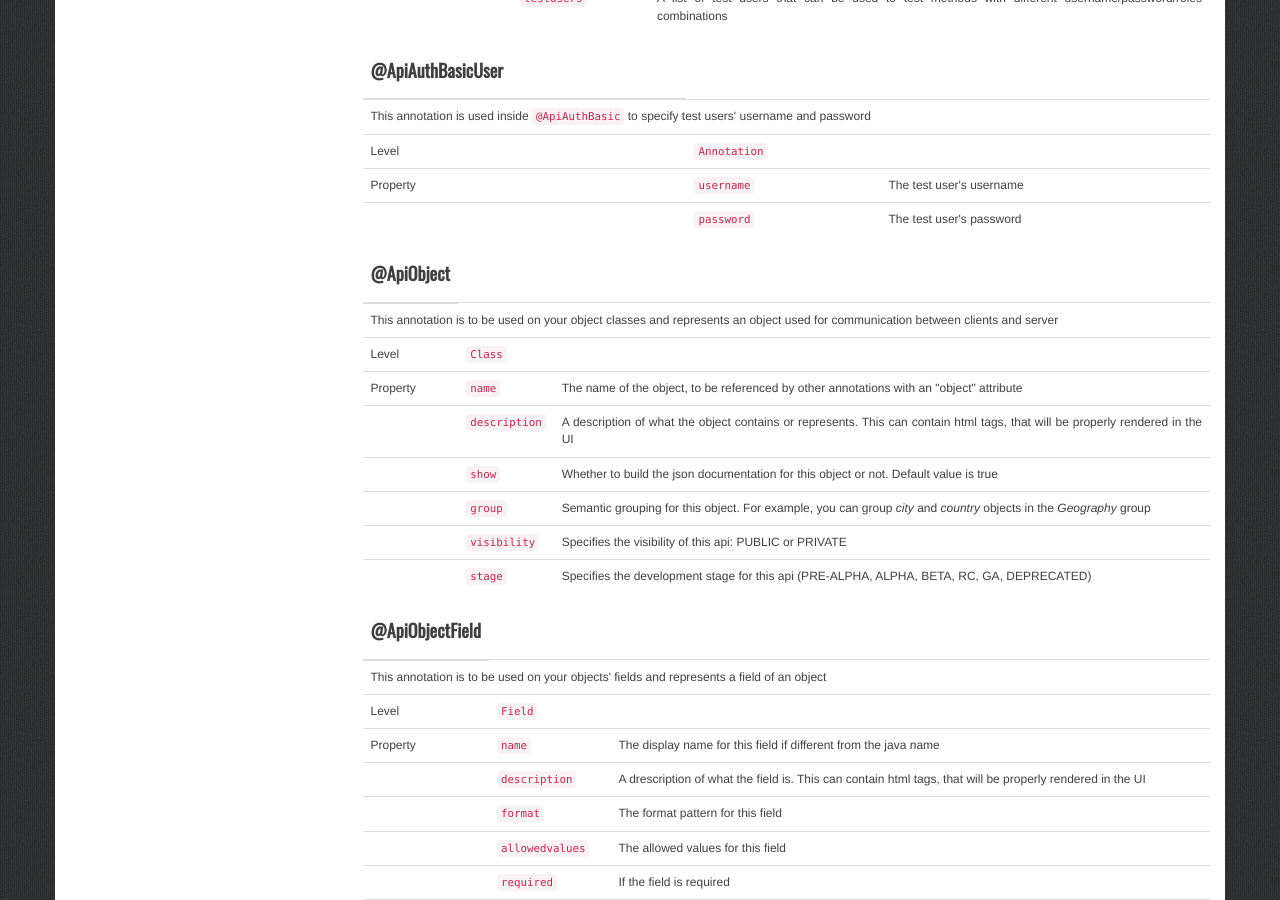
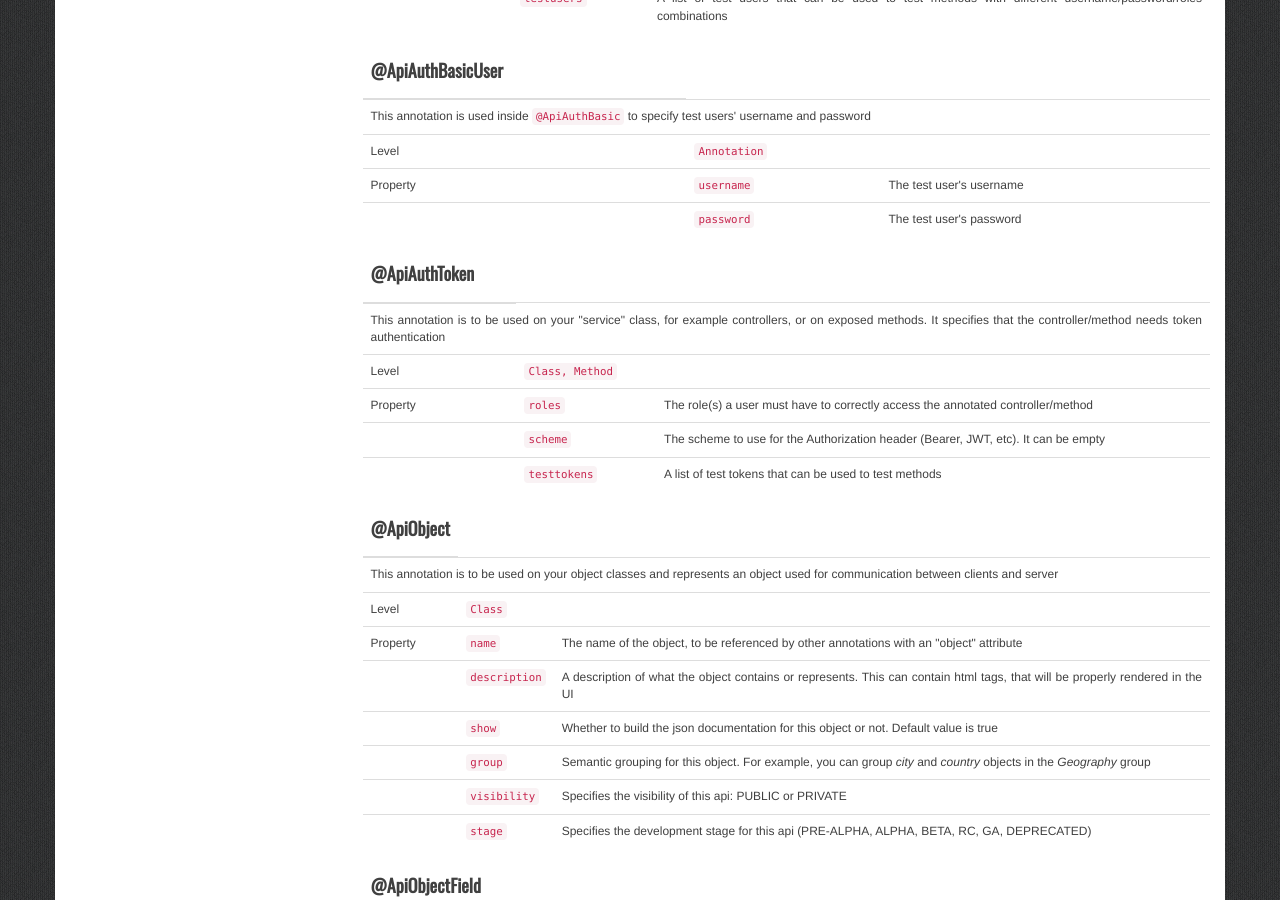
Before and after one commit to fabiomaffioletti/jsondoc, a Jekyll site: the page built from annotations.html, in a window 1280 px wide and 900 px high, scrolled down 5777 px. Built offline with Jekyll 4.4.1, drawn with Linux system fonts in a browser that asks for light colours; nearby versions of some CDN libraries; some web fonts are replaced; Markdown is read by kramdown in place of the engine named in the settings; some of the changed text lies outside the part shown.

Commit message:
docs for version 1.2.7

```diff
--- a/_config.yml
+++ b/_config.yml
@@ -2,6 +2,6 @@ name: JSONDoc
 baseurl:
 markdown: redcarpet
 highlighter: pygments
-version: 1.2.6
+version: 1.2.7
 demourl: http://jsondoc.eu01.aws.af.cm/jsondoc-ui.html
 downloadurl: distro/jsondoc-bundle-1.0.2.tar.gz
--- a/annotations.html
+++ b/annotations.html
@@ -14,7 +14,7 @@ title: Documentation
 	<tr><td><a href="#apiglobal">@ApiGlobal</a></td><td><a href="#api">@Api</a></td><td><a href="#apiauthnone">@ApiAuthNone</a></td><td><a href="#apiobject">@ApiObject</a></td><td><a href="#apiflowset">@ApiFlowSet</a></td></tr>
 	<tr><td><a href="#apiglobalsection">@ApiGlobalSection</a></td><td><a href="#apimethod">@ApiMethod</a></td><td><a href="#apiauthbasic">@ApiAuthBasic</a></td><td><a href="#apiobjectfield">@ApiObjectField</a></td><td><a href="#apiflow">@ApiFlow</a></td></tr>
 	<tr><td><a href="#apichangelogset">@ApiChangelogSet</a></td><td><a href="#apiversion">@ApiVersion</a></td><td><a href="#apiauthbasicuser">@ApiAuthBasicUser</a></td><td></td><td><a href="#apiflowstep">@ApiFlowStep</a></td></tr>
-	<tr><td><a href="#apichangelog">@ApiChangelog</a></td><td><a href="#apiheaders">@ApiHeaders</a></td><td></td><td></td><td></td></tr>
+	<tr><td><a href="#apichangelog">@ApiChangelog</a></td><td><a href="#apiheaders">@ApiHeaders</a></td><td><a href="#apiauthtoken">@ApiAuthToken</a></td><td></td><td></td></tr>
 	<tr><td><a href="#apimigrationset">@ApiMigrationSet</a></td><td><a href="#apiheader">@ApiHeader</a></td><td></td><td></td><td></td></tr>
 	<tr><td><a href="#apimigration">@ApiMigration</a></td><td><a href="#apiparams">@ApiParams</a></td><td></td><td></td><td></td></tr>
 	<tr><td></td><td><a href="#apipathparam">@ApiPathParam</a></td><td></td><td></td><td></td></tr>
@@ -506,6 +506,31 @@ title: Documentation
 	</tbody>
 </table>
 
+<table class="table" id="apiauthtoken">
+	<thead><tr><th><h4>@ApiAuthToken</h4></th></tr></thead>
+	<tbody>
+		<tr>
+			<td colspan="3">This annotation is to be used on your "service" class, for example controllers, or on exposed methods. It specifies that the controller/method needs token authentication</td>
+		</tr>
+		<tr><td>Level</td><td><code>Class, Method</code></td><td></td></tr>
+		<tr>
+			<td>Property</td>
+			<td><code>roles</code></td>
+			<td>The role(s) a user must have to correctly access the annotated controller/method</td>
+		</tr>
+		<tr>
+			<td></td>
+			<td><code>scheme</code></td>
+			<td>The scheme to use for the Authorization header (Bearer, JWT, etc). It can be empty</td>
+		</tr>
+		<tr>
+			<td></td>
+			<td><code>testtokens</code></td>
+			<td>A list of test tokens that can be used to test methods</td>
+		</tr>
+	</tbody>
+</table>
+
 <table class="table" id="apiobject">
 	<thead><tr><th><h4>@ApiObject</h4></th></tr></thead>
 	<tbody>
--- a/changelog.html
+++ b/changelog.html
@@ -2,6 +2,11 @@
 layout: default
 title: Changelog
 ---
+
+<h3>Version 1.2.7 <small>Oct 2, 2015</small></h3>
+<ul>
+<li><a target="_blank" href="https://github.com/fabiomaffioletti/jsondoc/issues/148">Allow ApiAuthToken (was Allow insert custom header value from playground form)</a></li>
+</ul>
 
 <h3>Version 1.2.6 <small>Oct 1, 2015</small></h3>
 <ul>
```
